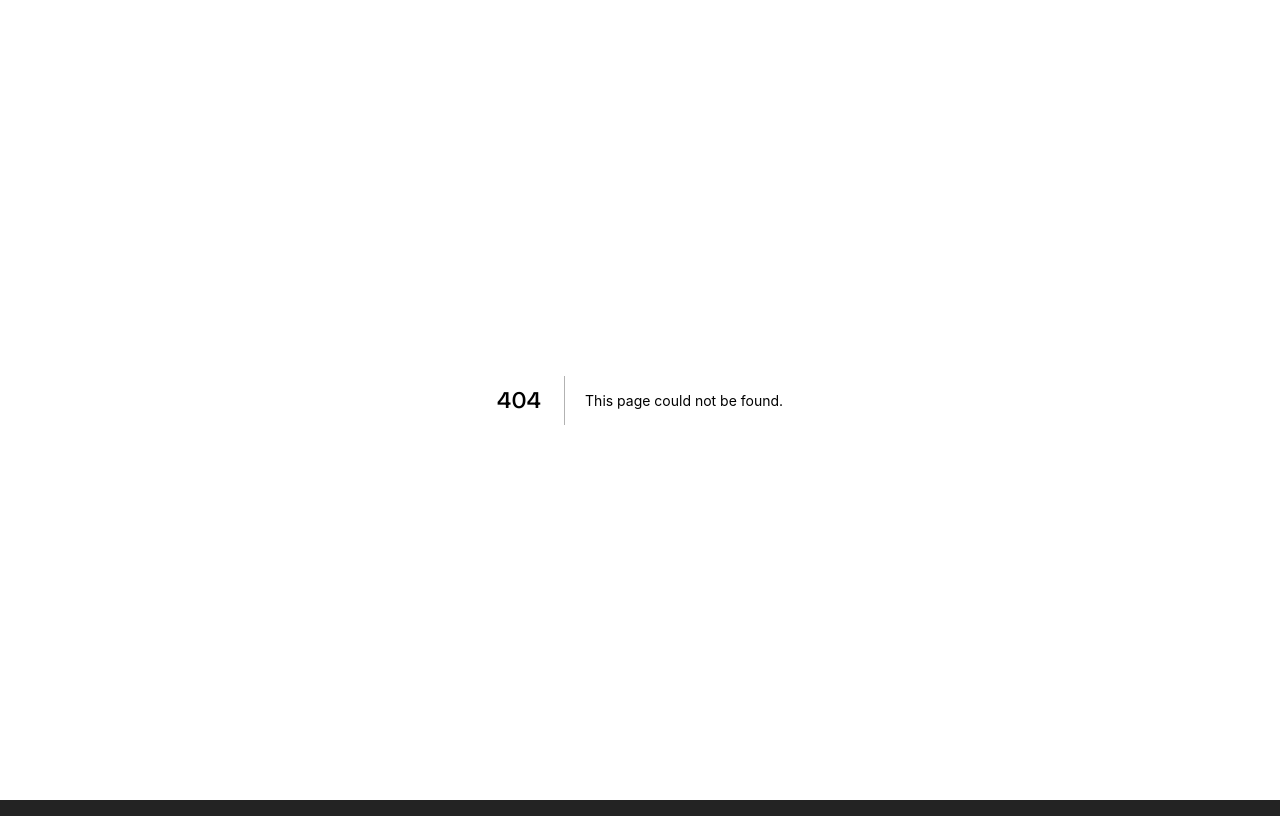
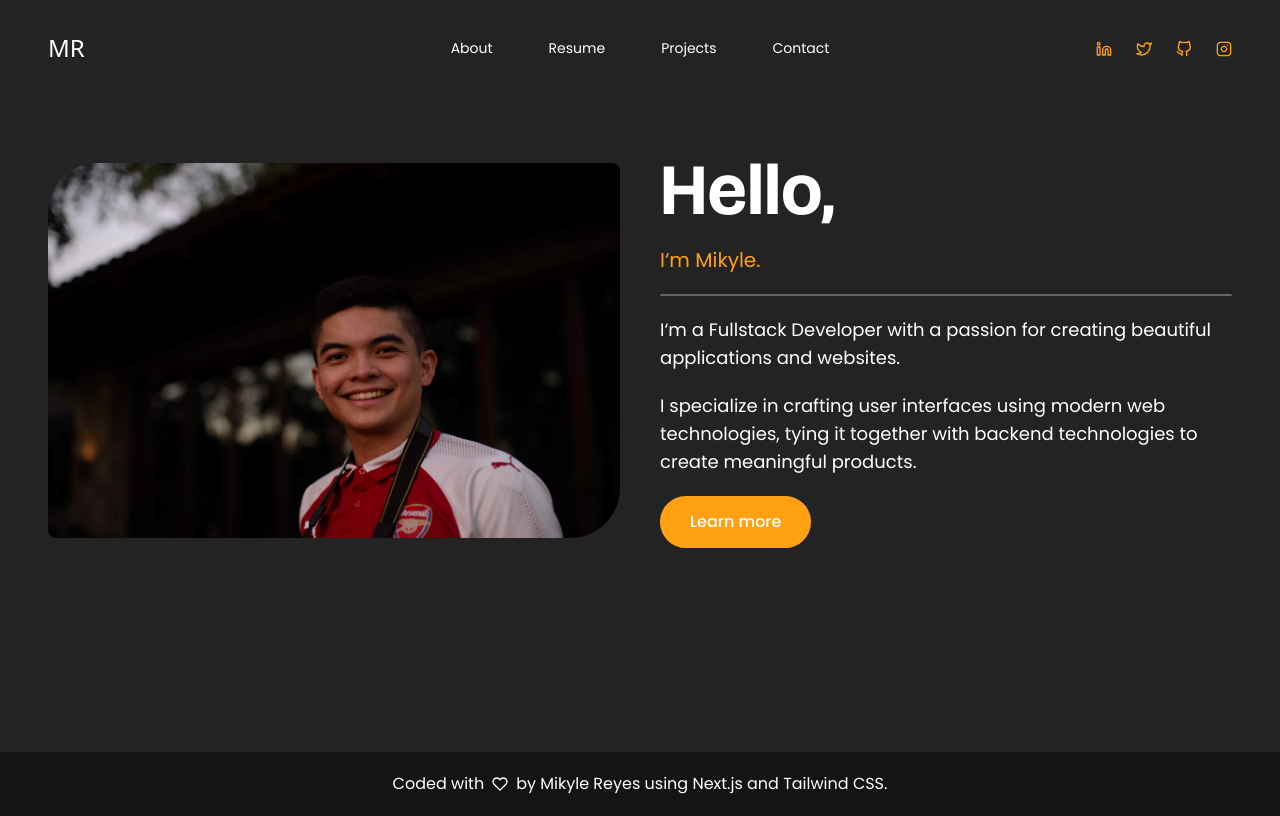
Before and after one commit to muhkyle17/portfolio-website, a Next.js app: page /about in a window 1280 px wide. Before the commit this address had no page. Built offline with nearby package versions, Linux system fonts and the light colour scheme; a web font is replaced by a local one.

Commit message:
Change about me to about

```diff
--- a/components/About.js
+++ b/components/About.js
@@ -44,7 +44,7 @@ function Modal({ setShowModal }) {
               />
             </div>
             <div className='flex flex-col gap-6 xl:gap-7 self-center max-w-[60%] text-base'>
-              <h2 className='text-center font-semibold text-3xl sm:text-4xl'>About Me</h2>
+              <h2 className='text-center font-semibold text-3xl sm:text-4xl'>About</h2>
               <p>
                 Hi! I&lsquo;m Mikyle, a developer and investor from the Philippines, currently
                 living and working in Vancouver. My coding journey started early in university where
--- a/data.js
+++ b/data.js
@@ -36,8 +36,8 @@ import GithubFinder from './public/projects/github-finder.png'
 
 export const navigation = [
   {
-    name: 'About Me',
-    href: '/about-me',
+    name: 'About',
+    href: '/about',
   },
   {
     name: 'Resume',
```
Also changed, not shown: pages/about.js (renamed from pages/about-me.js).
